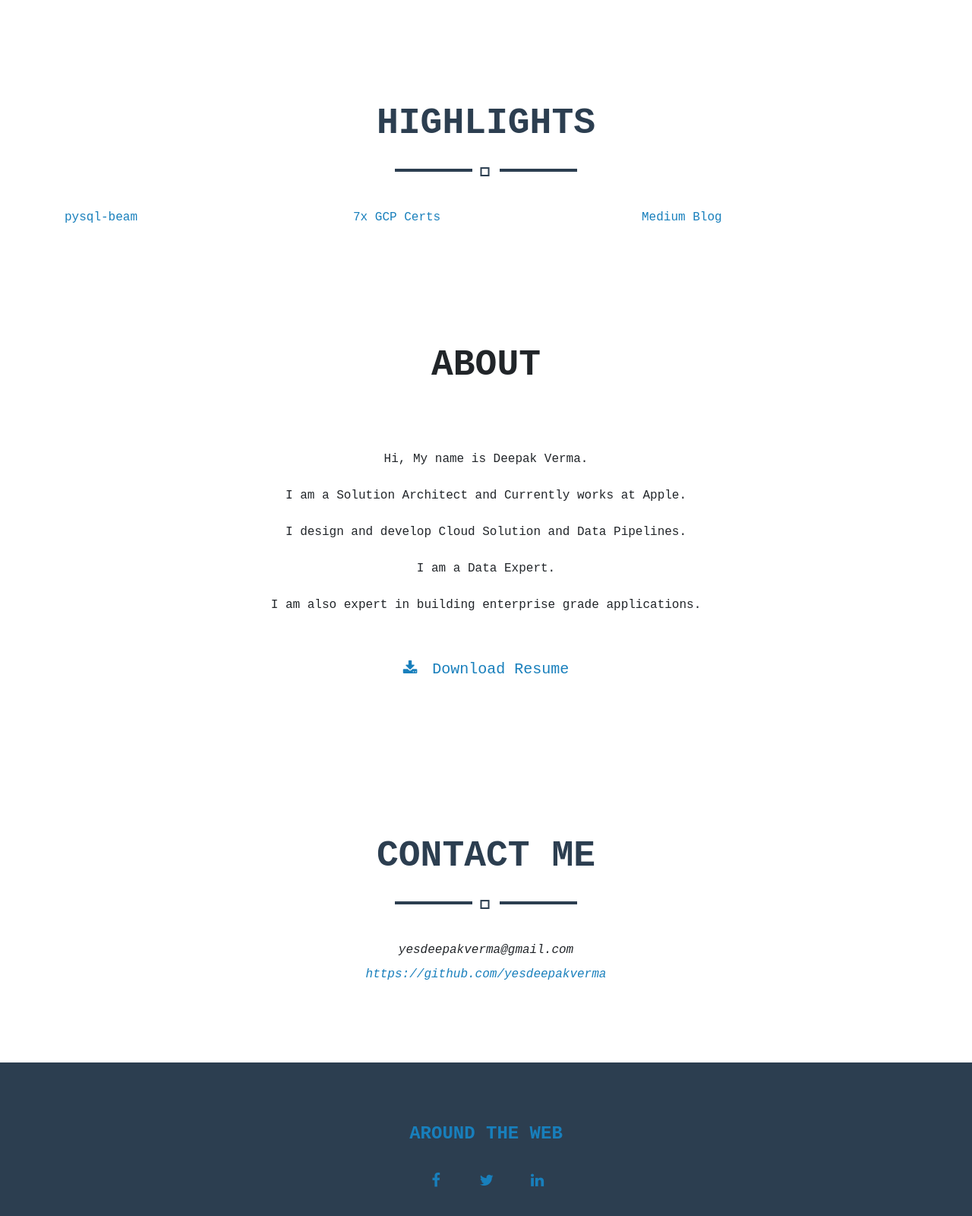
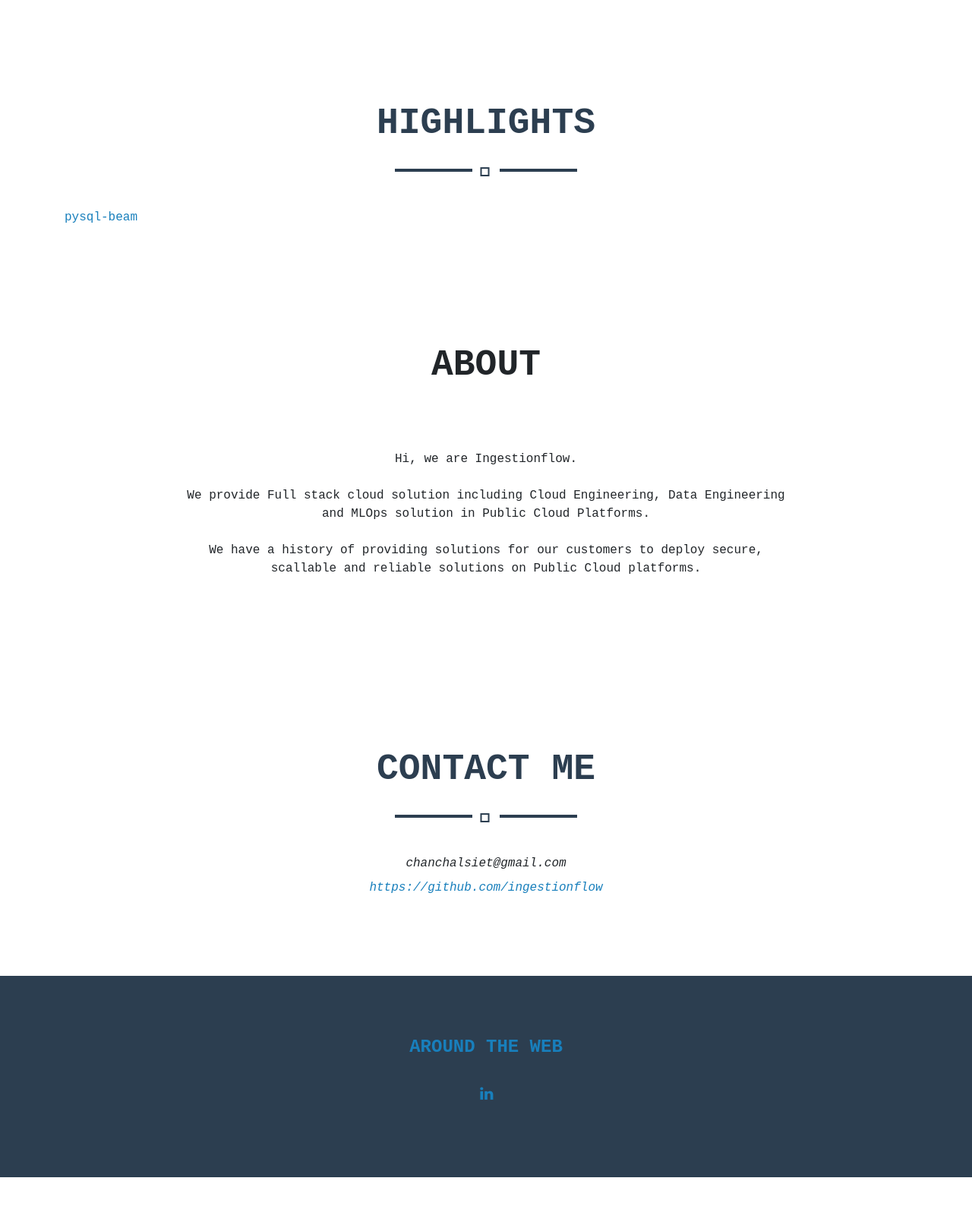
Before and after one commit to ingestionflow/ingestionflow.github.io, a website: page index.html in a window 1280 px wide. Shown: the part 816-2416 px from the top of the page at 76% size. After the commit the page ends 2365 px from the top, so only its background shows below. Drawn offline with Linux system fonts and the light colour scheme.

Commit message:
Update index.html

```diff
--- a/index.html
+++ b/index.html
@@ -5,12 +5,12 @@
 
     <meta charset="utf-8">
     <meta name="viewport" content="width=device-width, initial-scale=1, shrink-to-fit=no">
-    <meta name="description" content="Full Stack python Developer - Deepak Verma">
+    <meta name="description" content="Full Stack Cloud Soltion - Ingestionflow">
     <meta name="author" content="Deepak Verma <yesdeepakverma@gmail.com>">
     <meta property="og:site_name" content="Freelancer">
     <meta name="keywords" content="python,django,javascript,deepak verma,machine learning,mysql,mongo,mongodb,sql,sqlserver,linux,ubuntu,elastic search,elasticsearch,freelancer,freelancing,database,software,development,architect,consultant">
 
-    <title>Deepak Verma - Solution Architect</title>
+    <title>Ingestionflow - Full Stack Cloud Solutions</title>
 
     <!-- Bootstrap core CSS -->
     <link href="vendor/bootstrap/css/bootstrap.min.css?v=0.01" rel="stylesheet">
@@ -46,7 +46,7 @@
     <!-- Navigation -->
     <nav class="navbar navbar-expand-lg bg-dark fixed-top text-uppercase" id="mainNav" style="background: black !important;color:white">
       <div class="container">
-        <a class="navbar-brand js-scroll-trigger" href="#page-top">Deeppak Verma</a>
+        <a class="navbar-brand js-scroll-trigger" href="#page-top">Ingestionflow</a>
         <button class="navbar-toggler navbar-toggler-right text-uppercase rounded" type="button" data-toggle="collapse" data-target="#navbarResponsive" aria-controls="navbarResponsive" aria-expanded="false" aria-label="Toggle navigation">
           Menu
           <i class="fa fa-bars"></i>
@@ -71,9 +71,9 @@
     <header class="masthead text-center">
       <div class="container">
         <img class="img-fluid mb-5 d-block mx-auto profile-pic" src="img/profile_pic.jpeg" alt="">
-        <h1 class="text-uppercase mb-0">Deepak Verma</h1>
+        <h1 class="text-uppercase mb-0">Ingestionflow</h1>
         <hr class="star-light">
-        <h2 class="font-weight-light mb-0">Kubernetes <br> Cloud Architect - Data Architect <br> Google Cloud Technologies - AWS <br> Python <br> Full Stack Developer</h2>
+        <h2 class="font-weight-light mb-0">Kubernetes <br> Cloud Architect - Data Architect <br> Google Cloud Technologies - AWS <br> Python <br> Full Stack Cloud Solutions</h2>
       </div>
     </header>
 
@@ -89,14 +89,6 @@
             </a>
           </div>
           <div class="col-md-6 col-lg-4">
-            <a target="_blank" href="https://googlecloudcertified.credential.net/profile/3fcadf9332fd188852c4a1fce27dea44a4b7fddc">
-              7x GCP Certs
-            </a>
-          </div>
-          <div class="col-md-6 col-lg-4">
-            <a target="_blank" href="https://yesdeepakverma.medium.com/how-i-cleared-all-3-google-cloud-certifications-in-3-weeks-f5591aa22572">
-              Medium Blog
-            </a>
           </div>
 
         </div>
@@ -110,19 +102,13 @@
         <hr class="star-light mb-5">
         <div class="row">
           <div class="center">
-            <p >Hi, My name is Deepak Verma.
-              <br><br>I am a Solution Architect and Currently works at Apple.
-              <br><br>I design and develop Cloud Solution and Data Pipelines.
-              <br><br>I am a Data Expert.
-              <br><br>I am also expert in building enterprise grade applications.
+            <p >Hi, we are Ingestionflow.
+              <br><br>We provide Full stack cloud solution including Cloud Engineering, Data Engineering and MLOps solution in Public Cloud Platforms.
+              <br><br>We have a history of providing solutions for our customers to deploy secure, scallable and reliable solutions on Public Cloud platforms.
             </p>
           </div>
         </div>
         <div class="text-center mt-4">
-          <a class="btn btn-xl " target="_blank" href="https://docs.google.com/document/d/1brKcoS_NdQzBvBNyhi35GTacluGyzwxwGYpewEs2L4E/edit?usp=sharing" >
-            <i class="fa fa-download mr-2"></i>
-            Download Resume
-          </a>
         </div>
       </div>
     </section>
@@ -139,12 +125,12 @@
             <form name="sentMessage" id="contactForm" novalidate="novalidate" class="center">
               <div class="control-group">
                 <div class="form-group controls mb-0 pb-2">
-                  <i class="" aria-hidden="true"> yesdeepakverma@gmail.com</i>
+                  <i class="" aria-hidden="true"> chanchalsiet@gmail.com</i>
                 </div>
               </div>
               <div class="control-group">
                 <div class="form-group controls mb-0 pb-2">
-                  <i class="" aria-hidden="true"><a href="https://github.com/yesdeepakverma" target="_blank">    https://github.com/yesdeepakverma</i>
+                  <i class="" aria-hidden="true"><a href="https://github.com/ingestionflow" target="_blank">    https://github.com/ingestionflow</i>
                 </div>
               </div>
 
@@ -162,17 +148,7 @@
             <h4 class="text-uppercase mb-4">Around the Web</h4>
             <ul class="list-inline mb-0">
               <li class="list-inline-item">
-                <a class="btn btn-social text-center rounded-circle" target="_blank" href="https://www.facebook.com/yesdeepakverma">
-                  <i class="fa fa-fw fa-facebook"></i>
-                </a>
-              </li>
-              <li class="list-inline-item">
-                <a class="btn btn-social text-center rounded-circle" target="_blank" href="https://twitter.com/yesdeepakverma">
-                  <i class="fa fa-fw fa-twitter"></i>
-                </a>
-              </li>
-              <li class="list-inline-item">
-                <a class="btn btn-social text-center rounded-circle" target="_blank" href="https://www.linkedin.com/in/yesdeepakverma/">
+                <a class="btn btn-social text-center rounded-circle" target="_blank" href="https://www.linkedin.com/company/ingestionflow">
                   <i class="fa fa-fw fa-linkedin"></i>
                 </a>
               </li>
```
